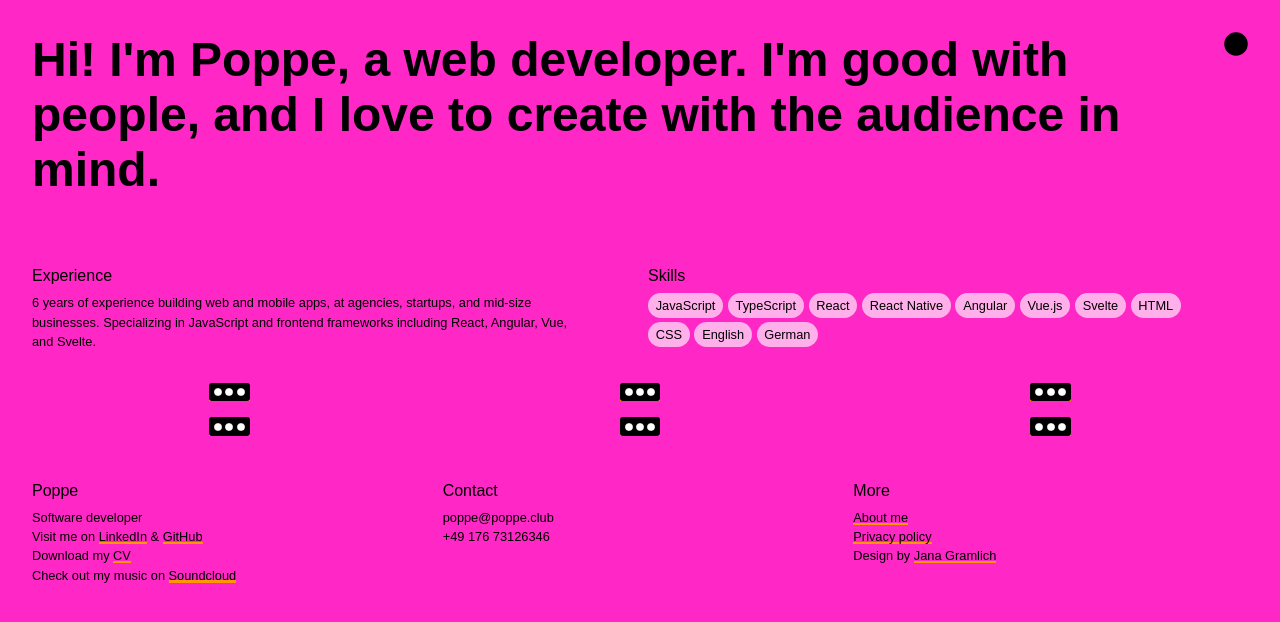
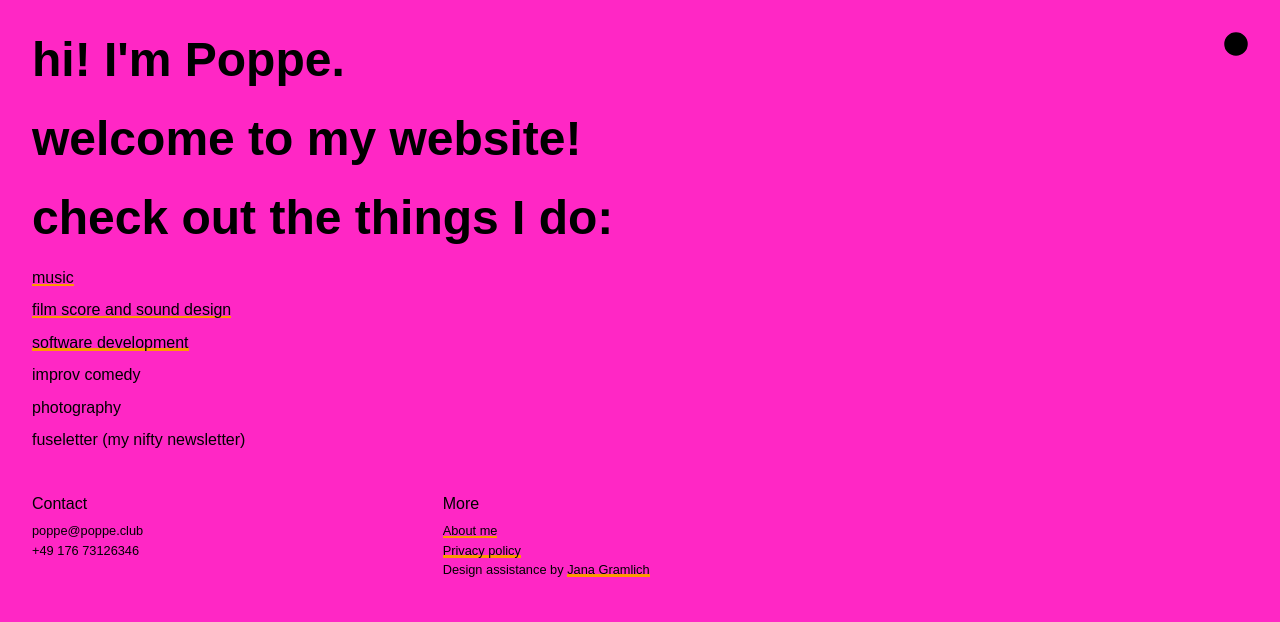
Before and after one commit to djpo/poppe-club, a SvelteKit app: page / in a window 1280 px wide. Shown: the top 622 px of the page. Built offline with nearby package versions, Linux system fonts and the light colour scheme.

Commit message:
create new home content; move software portfolio to dev

```diff
--- a/src/lib/Footer.svelte
+++ b/src/lib/Footer.svelte
@@ -1,25 +1,4 @@
 <div class="footer-chunks-container">
-  <div class="footer-chunk-wider">
-    <h2>Poppe</h2>
-    <p>
-      Software developer
-      <br />
-      Visit me on
-      <a href="https://linkedin.com/in/poppepoppe" target="_blank">LinkedIn</a>
-      & <a href="https://github.com/djpo" target="_blank">GitHub</a>
-      <br />
-      Download my
-      <a
-        href="https://drive.google.com/file/d/11lJPkcGhqxN8v-R7AU6YNhHTSjpW73I6/view"
-        target="_blank">CV</a
-      >
-      <br />
-      Check out my music on
-      <a href="https://soundcloud.com/poppe-poppe" target="_blank">Soundcloud</a
-      >
-    </p>
-  </div>
-
   <div>
     <h2>Contact</h2>
     <p>
@@ -36,7 +15,7 @@
       <br />
       <a href="/privacy">Privacy policy</a>
       <br />
-      Design by
+      Design assistance by
       <a href="https://janagramlich.com/" target="_blank">Jana Gramlich</a>
     </p>
   </div>
@@ -55,12 +34,4 @@
       grid-template-columns: repeat(2, 1fr);
     }
   }
-  .footer-chunk-wider {
-    min-width: 280px;
-  }
-  @media (max-width: 719px) {
-    .footer-chunk-wider {
-      grid-column: 1 / span 2;
-    }
-  }
 </style>
--- a/src/routes/content.ts
+++ b/src/lib/dev-content.ts
@@ -20,7 +20,7 @@ const skills: BubbleList = [
   "German",
 ];
 
-export const homeContent: ContentChunk[] = [
+export const devContent: ContentChunk[] = [
   {
     label: "Experience",
     type: "text",
--- a/src/routes/projects-content.ts
+++ b/src/lib/dev-projects-content.ts
@@ -1,4 +1,4 @@
-import type { ContentChunk } from "./content.ts";
+import type { ContentChunk } from "$lib/dev-content.ts";
 
 type ProjectImage = {
   url: string;
@@ -12,7 +12,7 @@ export type Project = {
   contentChunks: ContentChunk[];
 };
 
-export const projects: Project[] = [
+export const devProjects: Project[] = [
   {
     slug: "fluesterpost",
     name: "Flüsterpost",
--- a/src/routes/+page.svelte
+++ b/src/routes/+page.svelte
@@ -1,60 +1,31 @@
 <script>
   import Nav from "$lib/Nav.svelte";
   import Footer from "$lib/Footer.svelte";
-  import BubbleList from "$lib/BubbleList.svelte";
-  import ProjectImage from "$lib/ProjectImage.svelte";
-  import { homeContent } from "./content.ts";
-  import { projects } from "./projects-content.ts";
 </script>
 
 <section>
   <Nav />
 
-  <h1>
-    Hi! I'm Poppe, a web developer. I'm good with people, and I love to create
-    with the audience in mind.
-  </h1>
+  <h1>hi! I'm Poppe.</h1>
+  <h1>welcome to my website!</h1>
+  <h1>check out the things I do:</h1>
 
-  <div class="main-chunks-container">
-    {#each homeContent as chunk (chunk)}
-      <div class="main-chunk">
-        <h2>{chunk.label}</h2>
-        {#if chunk.type === "bubbleList"}
-          <BubbleList textList={chunk.content} />
-        {:else}
-          <p>{chunk.content}</p>
-        {/if}
-      </div>
-    {/each}
-  </div>
+  <h2>
+    <a href="https://soundcloud.com/poppe-poppe" target="_blank"> music </a>
+  </h2>
+  <h2>
+    <a
+      href="https://vimeo.com/1196201837?share=copy&fl=sv&fe=ci"
+      target="_blank"
+    >
+      film score and sound design
+    </a>
+  </h2>
+  <h2><a href="/dev">software development</a></h2>
 
-  <div class="projects">
-    {#each projects as project (project)}
-      <ProjectImage
-        altText={project.name}
-        imageUrl={project.images[0]?.url}
-        navUrl={`/projects/${project.slug}`}
-        labelOverlay={true}
-      />
-    {/each}
-  </div>
+  <h2>improv comedy</h2>
+  <h2>photography</h2>
+  <h2>fuseletter (my nifty newsletter)</h2>
 
   <Footer />
 </section>
-
-<style>
-  @media (min-width: 720px) {
-    .main-chunks-container {
-      display: grid;
-      grid-template-columns: repeat(auto-fit, minmax(21em, 1fr));
-      gap: 1em;
-    }
-  }
-  .projects {
-    margin-top: 2em;
-    margin-bottom: 1em;
-    display: grid;
-    grid-template-columns: repeat(auto-fit, minmax(21em, 1fr));
-    gap: 1em;
-  }
-</style>
```
Also changed, not shown: src/routes/dev/+page.svelte (added, +74 -0 lines), src/routes/dev/projects/[slug]/+page.server.ts (added, +11 -0 lines), src/routes/projects/[slug]/+page.server.ts (deleted, +0 -11 lines), src/routes/dev/projects/[slug]/+page.svelte (renamed from src/routes/projects/[slug]/+page.svelte).
